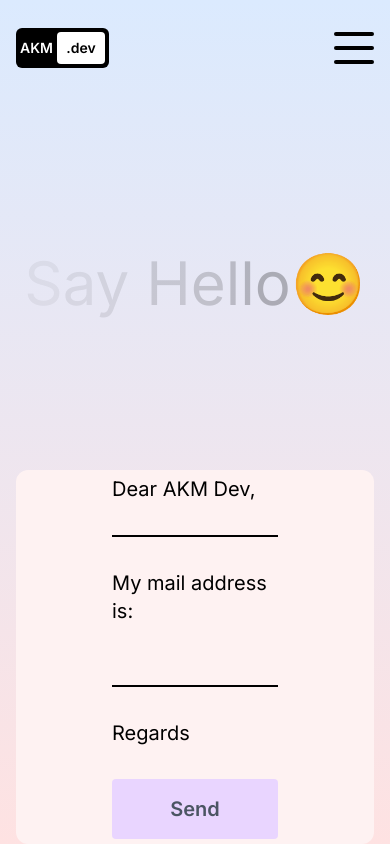
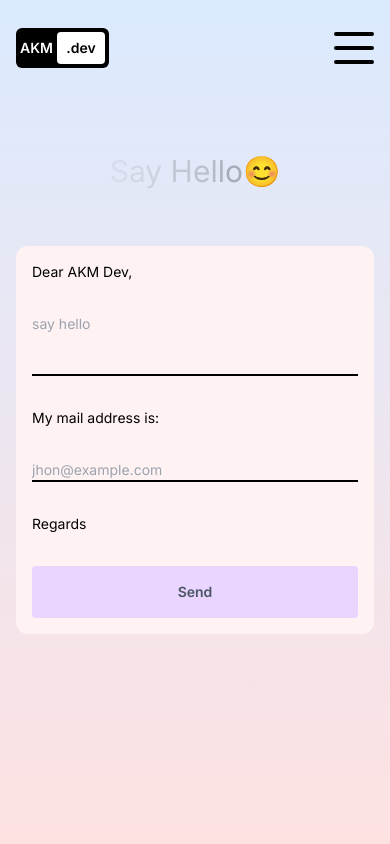
Before and after one commit to abdulkareemm/akm-portfolio, a Next.js app: page /contact in a window 390 px wide. Built offline with nearby package versions, Linux system fonts and the light colour scheme.

Commit message:
make contact page responsive

```diff
--- a/src/_components/Navbar.jsx
+++ b/src/_components/Navbar.jsx
@@ -87,7 +87,7 @@ const Navbar = () => {
         </Link>
       </div>
       {/* SOCIAL */}
-      <div className="hidden md:flex gap-4 w-1/3">
+      <div className="hidden md:flex gap-4 w-1/3 ">
         <Link href="https://github.com/abdulkareemm/">
           <Image src="/github.png" alt="" width={24} height={24} />
         </Link>
@@ -105,7 +105,7 @@ const Navbar = () => {
         </Link>
       </div>
       {/* RESPONSIVE MENU */}
-      <div className="md:hidden">
+      <div className="md:hidden z-50">
         {/* MENU BUTTON */}
         <button
           className="w-10 h-8 flex flex-col justify-between z-50 relative"
@@ -133,12 +133,12 @@ const Navbar = () => {
             variants={listVariants}
             initial="closed"
             animate="opened"
-            className="absolute top-0 left-0 w-screen h-screen bg-black text-white flex flex-col items-center justify-center gap-8 text-4xl z-40"
+            className="absolute top-0 left-0 w-screen h-screen bg-black text-white flex flex-col items-center justify-center gap-4 text-4xl z-40"
           >
             {links.map((link) => (
               <motion.div
                 variants={listItemVariants}
-                className=""
+                className="hover:bg-gradient-to-b from-blue-100 to-red-100 hover:text-slate-900 w-[90vw] text-center py-2"
                 key={link.title}
               >
                 <Link href={link.url}>{link.title}</Link>
--- a/src/app/contact/page.jsx
+++ b/src/app/contact/page.jsx
@@ -3,15 +3,41 @@ import { motion } from "framer-motion";
 import { useRef, useState } from "react";
 import emailjs from "@emailjs/browser";
 
+const isEmailValid = (email) => {
+  const emailPattern = /^[a-zA-Z0-9._-]+@[a-zA-Z0-9.-]+\.[a-zA-Z]{2,4}$/;
+  return emailPattern.test(email);
+};
+const validateForm = ({ user_message, user_email }) => {
+  if (user_message.length < 5)
+    return {
+      ok: false,
+      msg: "Please enter a message with a minimum of 5 characters.",
+    };
+  if (isEmailValid(user_email)) {
+    return { ok: true, msg: "" };
+  }
+  return { ok: false, msg: "Invalid email format." };
+};
+
 const ContactPage = () => {
+  const [inputValue, setInputValue] = useState({
+    user_message: "",
+    user_email: "",
+  });
+  const [error, setError] = useState("");
   const [success, setSuccess] = useState(false);
-  const [error, setError] = useState(false);
   const text = "Say Hello";
 
+  const handelInputChange = (e) => {
+    const { name, value } = e.target;
+    setInputValue({ ...inputValue, [name]: value });
+  };
   const form = useRef();
 
   const sendEmail = (e) => {
     e.preventDefault();
+    const {ok,msg}  = validateForm({...inputValue});
+    if(ok){
       setError(false);
       setSuccess(false);
       emailjs
@@ -27,21 +53,26 @@ const ContactPage = () => {
             form.current.reset();
           },
           () => {
-          setError(true);
+            setError("Something went wrong!");
           }
         );
+    }
+    else{
+      setError(msg)
+    }
+
   };
 
   return (
     <motion.div
-      className="h-full"
+      className="h-full overflow-y-scroll"
       initial={{ y: "-200vh" }}
       animate={{ y: "0%" }}
       transition={{ duration: 1 }}
     >
-      <div className="h-full flex flex-col lg:flex-row px-4 sm:px-8 md:px-12 lg:px-20 xl:px-48">
+      <div className="min-h-[568px] h-full flex flex-col lg:flex-row px-4 sm:px-8 md:px-12 lg:px-20 xl:px-48">
         {/* TEXT CONTAINER */}
-        <div className="h-1/2 lg:h-full lg:w-1/2 flex items-center justify-center text-6xl">
+        <div className="min-h-[150px] lg:h-full lg:w-1/2 flex items-center justify-center text-3xl md:text-6xl">
           <div>
             {text.split("").map((letter, index) => (
               <motion.span
@@ -64,19 +95,25 @@ const ContactPage = () => {
         <form
           onSubmit={sendEmail}
           ref={form}
-          className="h-1/2 lg:h-full lg:w-1/2 bg-red-50 rounded-xl text-xl flex flex-col gap-8 justify-center p-24"
+          className=" lg:h-full lg:w-1/2 bg-red-50 rounded-xl text-sm md:text-xl flex flex-col gap-8 justify-center p-4 md:p-24"
         >
           <span>Dear AKM Dev,</span>
           <textarea
-            rows={6}
+            rows={3}
             className="bg-transparent border-b-2 border-b-black outline-none resize-none"
             name="user_message"
+            value={inputValue.user_message}
+            onChange={handelInputChange}
+            placeholder="say hello"
           />
           <span>My mail address is:</span>
           <input
             name="user_email"
+            value={inputValue.user_email}
             type="text"
             className="bg-transparent border-b-2 border-b-black outline-none"
+            onChange={handelInputChange}
+            placeholder="jhon@example.com"
           />
           <span>Regards</span>
           <button className="bg-purple-200 rounded font-semibold text-gray-600 p-4">
@@ -87,11 +124,7 @@ const ContactPage = () => {
               Your message has been sent successfully!
             </span>
           )}
-          {error && (
-            <span className="text-red-600 font-semibold">
-              Something went wrong!
-            </span>
-          )}
+          {error && <span className="text-red-600 font-semibold">{error}</span>}
         </form>
       </div>
     </motion.div>
```
Lines whose indentation alone changed are shown as unchanged.
